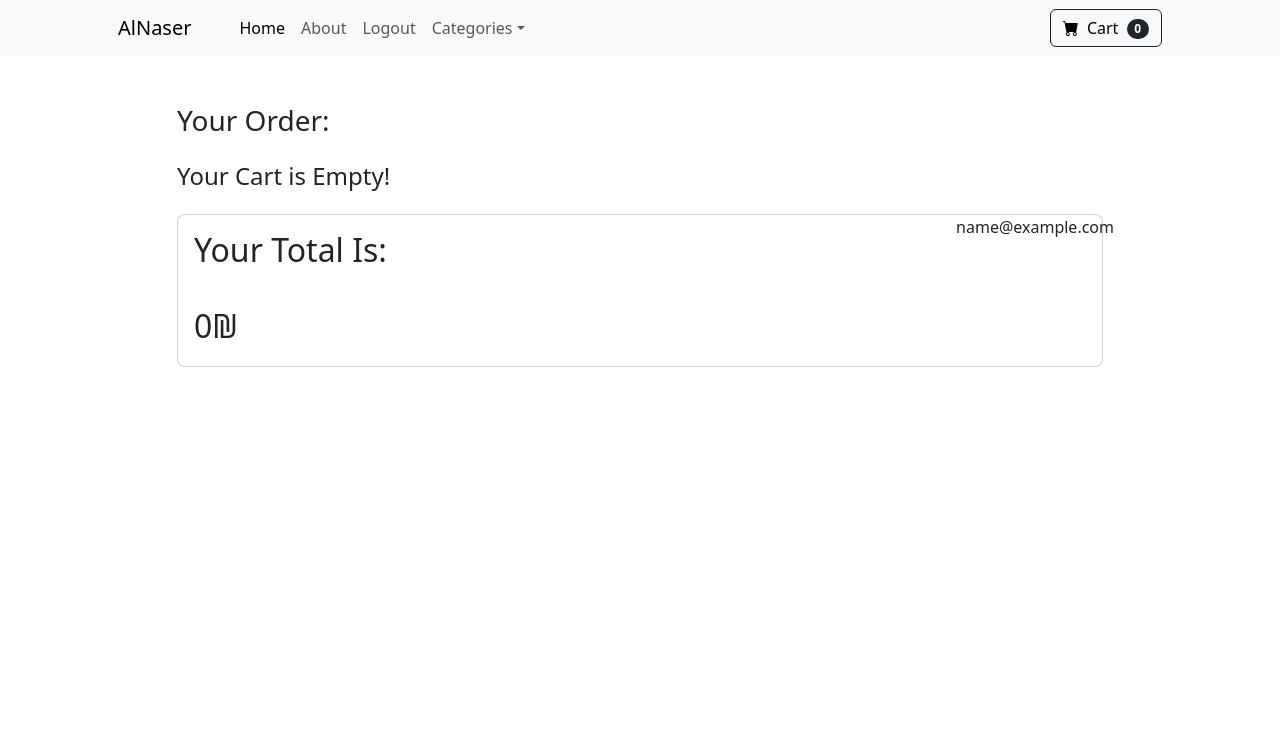
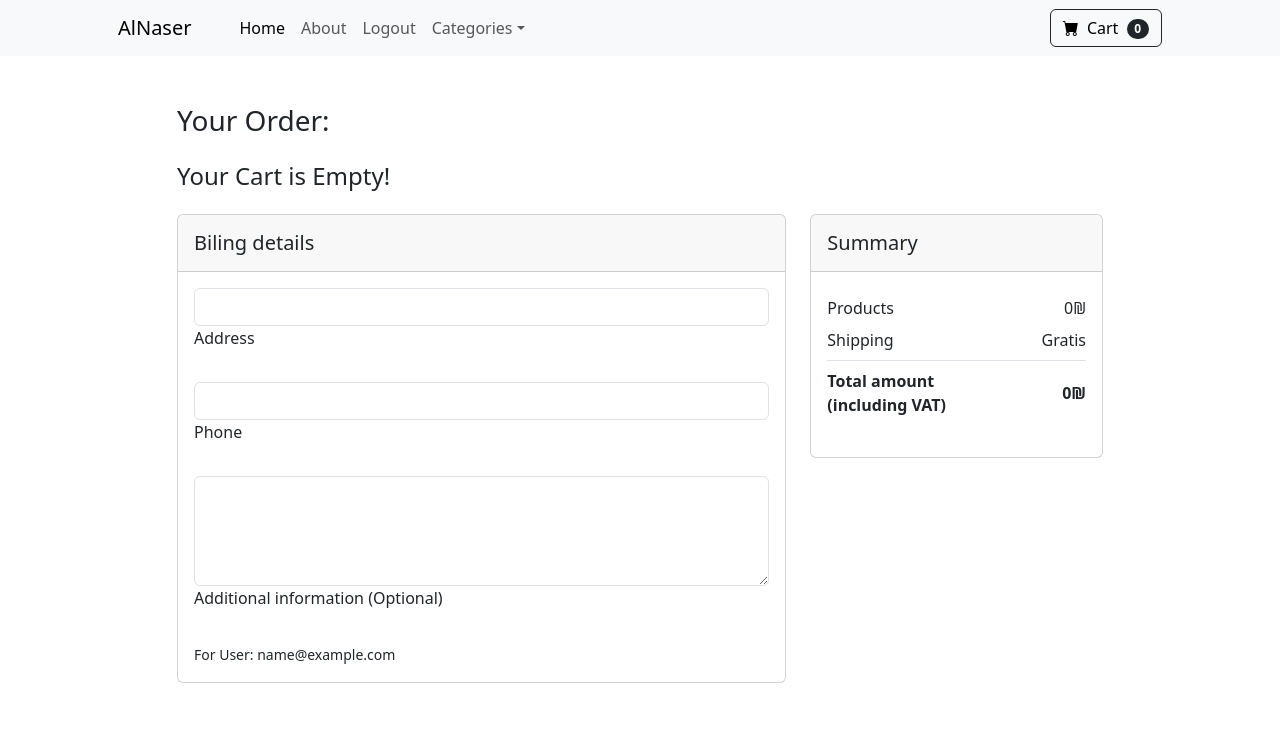
Before and after one commit to eyasq/django-dukkan, a Django app: page /cart/checkout in a window 1280 px wide. Shown: the top 730 px of the page. Run offline with Django 5.2, Linux system fonts and the light colour scheme; the visitor is signed in with stand-in values (Sample User, id 1).

Commit message:
Cart functionality finished, registry/login fixed

```diff
--- a/alnaser/templates/cart/check_out_page.html
+++ b/alnaser/templates/cart/check_out_page.html
@@ -50,21 +50,116 @@
         {% endfor %}
 
 
-        <div class="card rounded-3 mb-4 d-flex justify-content-between flex-row">
-            <div class="row d-flex justify-content-between flex-row">
-            <h5 class="m-3 fs-2">Your Total Is:</h5> <p class="m-3 fs-2">{{total_cart_value}}₪</p>
+
+        <div class="row">
+          <div class="col-md-8 mb-4">
+            <div class="card mb-4">
+              <div class="card-header py-3">
+                <h5 class="mb-0">Biling details</h5>
+              </div>
+              <div class="card-body">
+                <form method="post" action="/cart/make_order" >
+                  {% csrf_token %}
+
+
+                  <!-- Text input -->
+                  <div data-mdb-input-init class="form-outline mb-4">
+                    <input type="text" id="form7Example4" class="form-control"  name="address_extra">
+                    <label class="form-label" for="form7Example4">Address</label>
+                    {% if request.session.errors.address %}
+                    <small class="text-danger">{{request.session.errors.address}}</small>
+                    {% endif %}
+                  </div>
+
+
+                  <!-- Number input -->
+                  <div data-mdb-input-init class="form-outline mb-4">
+                    <input type="number" id="form7Example6" class="form-control"  name="contact_extra">
+                    <label class="form-label" for="form7Example6">Phone</label>
+                    {% if request.session.errors.contact %}
+                    <small class="text-danger">{{request.session.errors.contact}}</small>
+                    {% endif %}
+                  </div>
+
+                  <!-- Message input -->
+                  <div data-mdb-input-init class="form-outline mb-4">
+                    <textarea class="form-control" id="form7Example7" rows="4"  name="notes"></textarea>
+                    <label class="form-label" for="form7Example7">Additional information (Optional)</label>
+                  </div>
+                  <small>For User:  {{current_user.email}}</small>
+              </div>
+            </div>
           </div>
 
-        <div class="row">
-          {{current_user.email}}
-        </div>
+          <div class="col-md-4 mb-4">
+            <div class="card mb-4">
+              <div class="card-header py-3">
+                <h5 class="mb-0">Summary</h5>
+              </div>
+              <div class="card-body">
+                <ul class="list-group list-group-flush">
+                  <li class="list-group-item d-flex justify-content-between align-items-center border-0 px-0 pb-0">
+                    Products
+                    <span>{{total_cart_value}}₪</span>
+                  </li>
+                  <li class="list-group-item d-flex justify-content-between align-items-center px-0">
+                    Shipping
+                    <span>Gratis</span>
+                  </li>
+                  <li class="list-group-item d-flex justify-content-between align-items-center border-0 px-0 mb-3">
+                    <div>
+                      <strong>Total amount</strong>
+                      <strong>
+                        <p class="mb-0">(including VAT)</p>
+                      </strong>
+                    </div>
+                    <span><strong>{{total_cart_value}}₪</strong></span>
+                  </li>
+                </ul>
+
+                {% if products %}
+                <button  type="submit" data-mdb-button-init data-mdb-ripple-init class="m-3 btn btn-success btn-block btn-lg text-white ">Submit Order</button>
+             {%endif%}
+            </form>
+
+              </div>
+            </div>
+          </div>
         </div>
 
 
 
-          {% if products %}
-              <button  type="button" data-mdb-button-init data-mdb-ripple-init class="m-3 btn btn-success btn-block btn-lg text-white "><a style="text-decoration: none; color:white" href="/cart/checkout">Confirm Order</a></button>
-           {%endif%}
+
+
+
+
+
+
+
+
+
+
+
+
+
+
+
+
+
+
+
+
+
+
+
+
+
+
+
+
+
+
+
 
 
         </div>
--- a/alnaser/templates/register.html
+++ b/alnaser/templates/register.html
@@ -6,7 +6,7 @@
         <header class="bg-dark py-5">
             <div class="container px-4 px-lg-5 my-5">
                 <div class="text-center text-white">
-                    <h1 class="display-4 fw-bolder">Login</h1>
+                    <h1 class="display-4 fw-bolder">Register</h1>
                     <p class="lead fw-normal text-white-50 mb-0">عبي دارك..  و انت بالدار</p>
                 </div>
             </div>
--- a/cart/urls.py
+++ b/cart/urls.py
@@ -28,4 +28,5 @@
     path('remove/<int:product_id>/', views.cart_remove, name='cart_remove'),
     path('update-cart/', views.update_cart, name='update_cart'),
     path('checkout', views.check_out_page, name='checkout'),
+    path('make_order', views.make_order, name='make_order')
 ]
--- a/cart/views.py
+++ b/cart/views.py
@@ -3,9 +3,11 @@
 import json
 import math
 from .cart import Cart
-from alnaser.models import Product
+from alnaser.models import Order, OrderItem, Product
 from django.views.decorators.http import require_POST
 from django.views.decorators.csrf import csrf_protect
+from django.contrib import messages
+from django.contrib.auth.decorators import login_required
 
 def cart_summary(request):
     cart = Cart(request)
@@ -14,7 +16,7 @@
         "products": cart_products
     }
     return render(request, 'cart/cart_summary.html', context)
-
+@login_required
 def cart_add(request):
     cart = Cart(request)
     if request.method == 'POST':
@@ -44,6 +46,7 @@
 
 @require_POST
 @csrf_protect
+@login_required
 def update_cart(request):
     cart = Cart(request)
     try:
@@ -75,6 +78,8 @@
         return JsonResponse({"error": "Invalid JSON"}, status=400)
     except Product.DoesNotExist:
         return JsonResponse({"error": "Product not found"}, status=404)
+
+@login_required
 def cart_remove(request, product_id):
 
     cart = Cart(request)
@@ -97,7 +102,7 @@
         # Invalid product ID
         return redirect('cart_summary')
 
-
+@login_required
 def check_out_page(request):
     cart = Cart(request)
     # Get products in the cart
@@ -116,3 +121,54 @@
         'current_user': request.user
     }
     return render(request, 'cart/check_out_page.html', context)
+
+@login_required
+def make_order(request):
+    # to make an order, the order model requires:
+    # customer, who is the currently logged in user, status will be pending upon creation, total price is the the total_cart_value, shipping address is a manual input.
+    # post form gives: extra address, extra contact number, notes
+    # use the rest of data in request to populate the other fields.
+    cart = Cart(request)
+    # Get products in the cart
+    cart_products = cart.get_products()
+    # Calculate total cart value
+    total_cart_value = sum(
+        product.cart_total_price for product in cart_products
+    )
+    # Get total number of items
+    total_items = len(cart)
+
+    context = {
+        'products': cart_products,
+        'total_cart_value': math.ceil(total_cart_value),
+        'total_items': total_items,
+        'current_user': request.user
+    }
+    # after creating, an order model, i need to create an order item instance for each item
+    #make an order manager and use it to validate the order details.
+    post_data = request.POST
+    errors = Order.objects.order_validator(post_data)
+    if errors:
+        request.session['errors'] = errors
+        messages.error(request, 'Order Failed!')
+        return redirect('/cart/checkout')
+
+    new_order = Order.objects.create(
+        customer = request.user.customer,
+        status = 'pending',
+        total_price = math.ceil(total_cart_value),
+        shipping_address = post_data.get('address_extra'),
+        info = post_data.get('notes'),
+        contact = post_data.get('contact_extra'),
+    )
+    for product in cart_products:
+        OrderItem.objects.create(
+            order = new_order,
+            product = product,
+            quantity = product.cart_quantity,
+            price = product.price
+        )
+    request.session['cart'] = {}
+
+    messages.success(request, 'Order placed Successfully!')
+    return redirect('/')
```
Also changed, not shown: alnaser/forms.py (+27 -0 lines), alnaser/models.py (+18 -1 lines), alnaser/templates/index.html (+16 -10 lines), alnaser/templates/login.html (+4 -4 lines), alnaser/views.py (+22 -6 lines), alnaser/migrations/0002_order_contact_order_info.py (added), alnaser/migrations/0003_alter_order_total_price.py (added).
